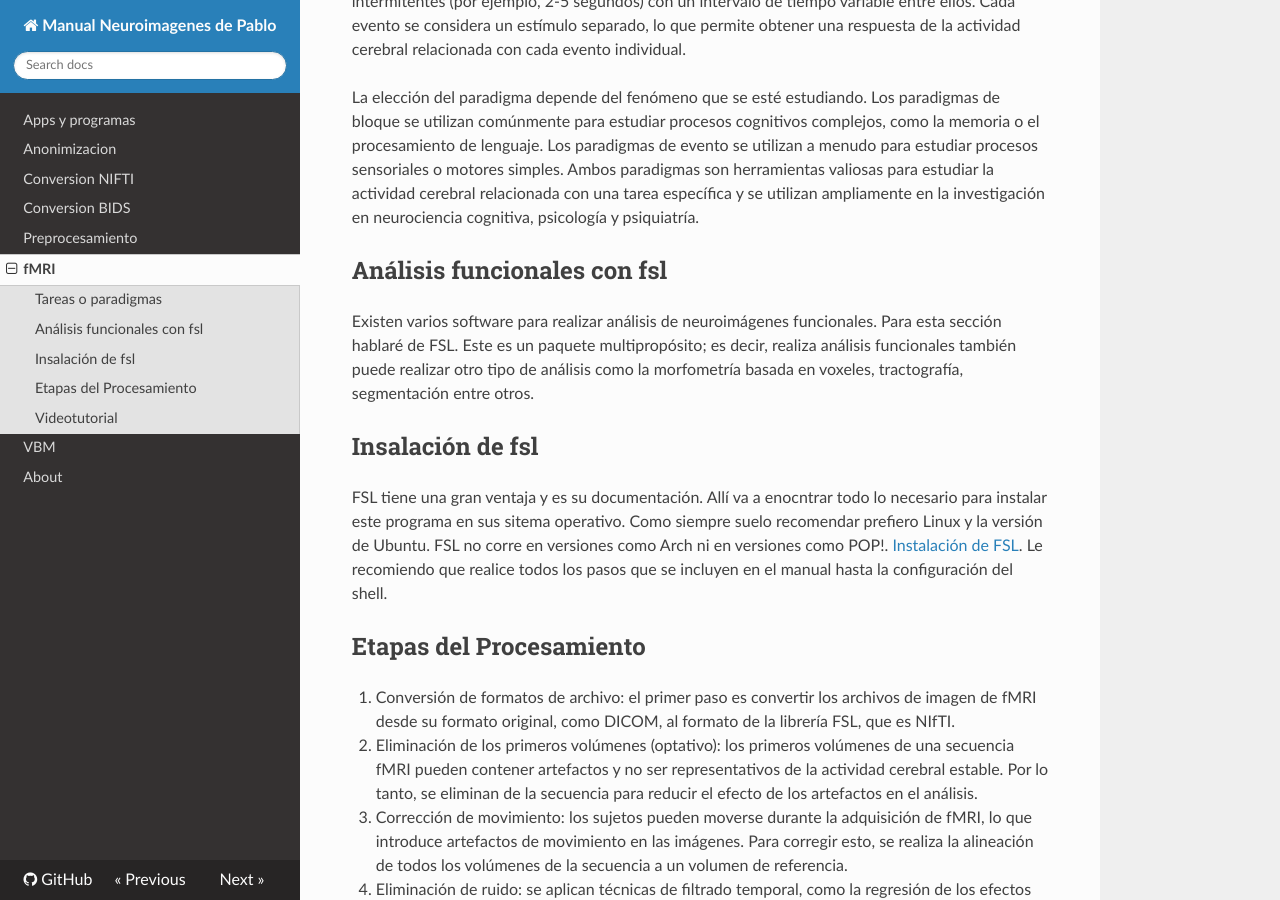
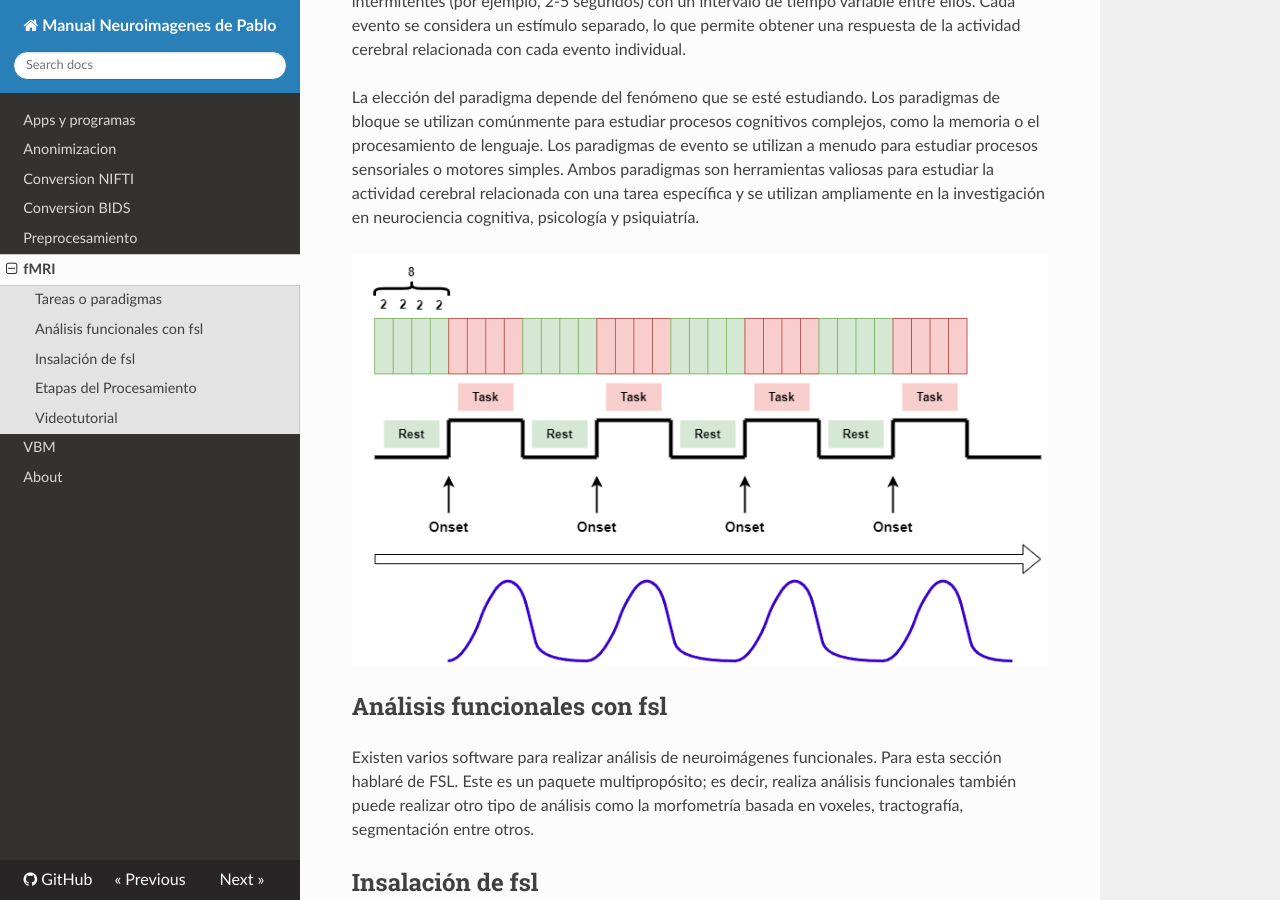
Before and after one commit to pabloreyesg/Scrips-to-MRI, an MkDocs documentation site: the page built from docs/Funcional_fsl.md, in a window 1280 px wide and 900 px high, scrolled down 898 px. Built offline with MkDocs 1.6.1, drawn with Linux system fonts in a browser that asks for light colours; nearby versions of some CDN libraries.

Commit message:
bloques
bloques

```diff
--- a/docs/Funcional_fsl.md
+++ b/docs/Funcional_fsl.md
@@ -17,6 +17,8 @@ Los paradigmas de bloque implican la presentación de un estímulo o tarea duran
 Los paradigmas de evento implican la presentación de estímulos o tareas durante períodos cortos e intermitentes (por ejemplo, 2-5 segundos) con un intervalo de tiempo variable entre ellos. Cada evento se considera un estímulo separado, lo que permite obtener una respuesta de la actividad cerebral relacionada con cada evento individual.
 
 La elección del paradigma depende del fenómeno que se esté estudiando. Los paradigmas de bloque se utilizan comúnmente para estudiar procesos cognitivos complejos, como la memoria o el procesamiento de lenguaje. Los paradigmas de evento se utilizan a menudo para estudiar procesos sensoriales o motores simples. Ambos paradigmas son herramientas valiosas para estudiar la actividad cerebral relacionada con una tarea específica y se utilizan ampliamente en la investigación en neurociencia cognitiva, psicología y psiquiatría.
+
+![Bloques](img/bloquesfmri.png)
 
 ## Análisis funcionales con fsl
 
```
Also changed, not shown: docs/img/bloquesfmri.png (added).
